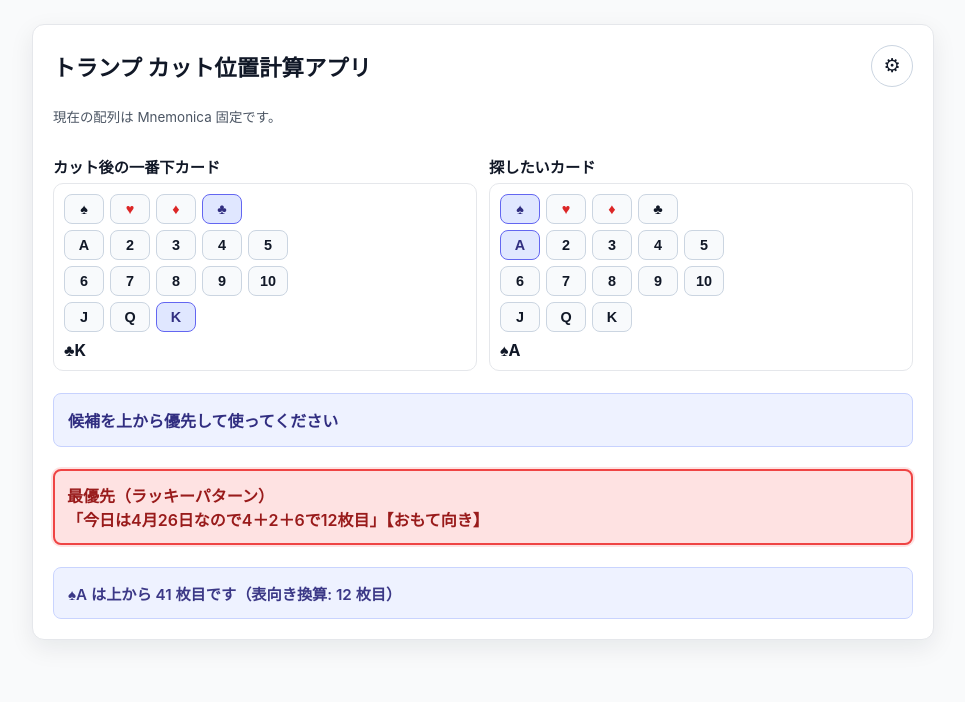
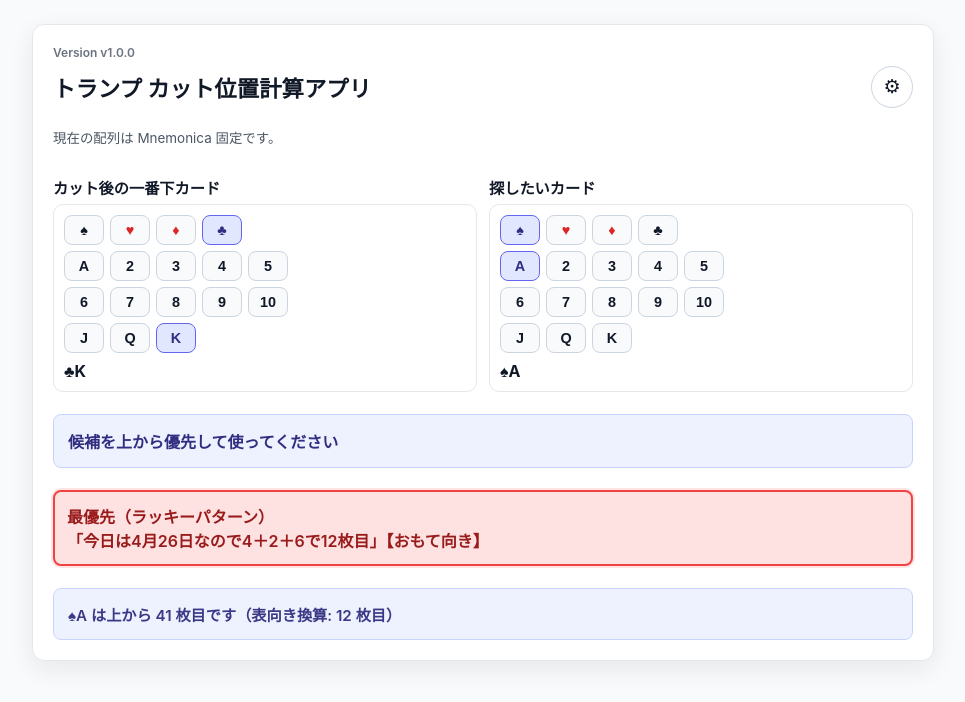
Before and after one commit to e-Effect/trump-cut-app, a plain HTML site: page index.html in a window 1280 px wide. Shown: the whole page, without its empty margins (157-1122 px from the left). Drawn offline with Linux system fonts and the light colour scheme.

Commit message:
Update app: 2026-04-26 15:28:17

```diff
--- a/index.html
+++ b/index.html
@@ -33,6 +33,12 @@
       justify-content: space-between;
       gap: 12px;
       margin-bottom: 16px;
+    }
+    .version {
+      font-size: 0.75rem;
+      color: #6b7280;
+      margin-bottom: 6px;
+      font-weight: 600;
     }
     .header h1 {
       margin: 0;
@@ -271,6 +277,7 @@
 </head>
 <body>
   <main class="container">
+    <div class="version">Version v1.0.0</div>
     <div class="header">
       <h1>トランプ カット位置計算アプリ</h1>
       <button id="openSettingsBtn" class="settings-btn" type="button" aria-label="設定">⚙</button>
```
